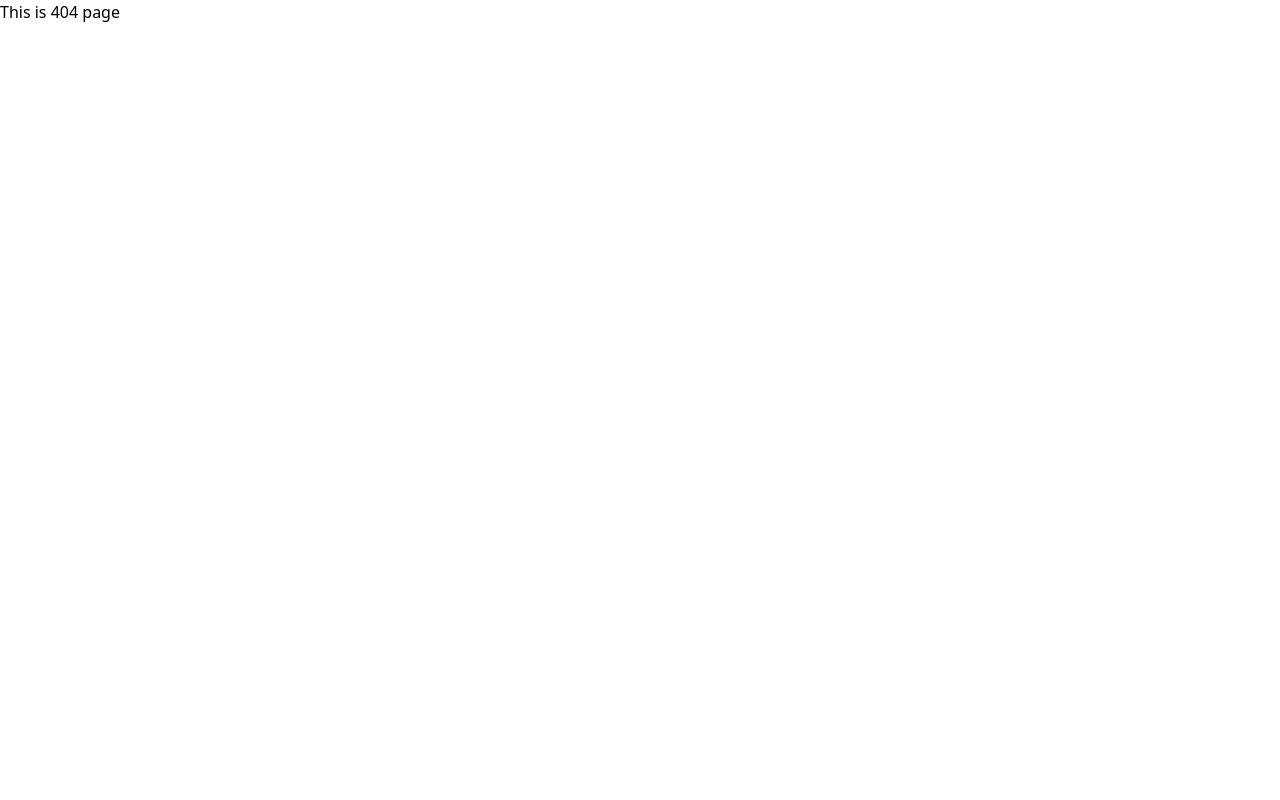
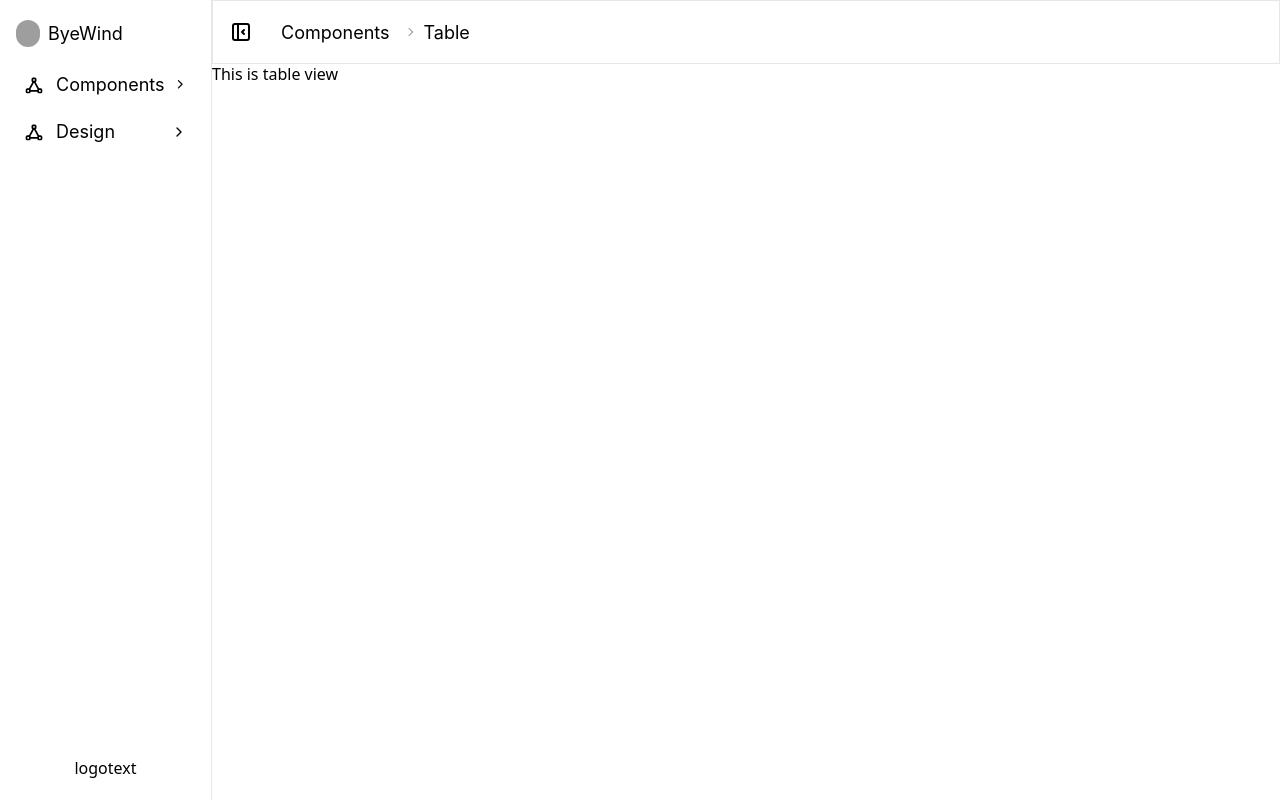
Before and after one commit to dangdinhtai0001/friday-project, a Vue app: page /components/table in a window 1280 px wide. Before the commit this address had no page. Built offline with nearby package versions, Linux system fonts and the light colour scheme; grey boxes are pictures that could not be loaded.

Commit message:
feat: initial table view

```diff
--- a/src/layouts/dashboard/left-sidebar/menu.vue
+++ b/src/layouts/dashboard/left-sidebar/menu.vue
@@ -13,6 +13,17 @@ import IconVectorTriangle from '@/assets/icons/vector-triangle.svg'
 
 // JSON cấu hình
 const menuItems = [
+  {
+    label: 'Components',
+    icon: IconVectorTriangle,
+    iconClass: 'w-20',
+    children: [
+      {
+        label: 'Tables',
+        route: '/components/table'
+      }
+    ]
+  },
   {
     label: 'Design',
     icon: IconVectorTriangle,
--- a/src/router/_router.ts
+++ b/src/router/_router.ts
@@ -5,6 +5,7 @@ import Layouts from '@/layouts/index.vue'
 
 import { designSystemRoute } from './design-system'
 import { homeRoute } from './home'
+import { componentRoute } from './components'
 
 export const constantRoutes: RouteRecordRaw[] = [
   {
@@ -37,7 +38,8 @@ export const constantRoutes: RouteRecordRaw[] = [
   },
   //   ----------------------------------------------------------------
   designSystemRoute,
-  homeRoute
+  homeRoute,
+  componentRoute
 ]
 
 export const dynamicRoutes: RouteRecordRaw[] = []
--- /dev/null
+++ b/src/router/components.ts
@@ -0,0 +1,20 @@
+import Layouts from '@/layouts/index.vue'
+
+export const componentRoute = {
+  path: '/components',
+  redirect: '/components/table',
+  component: Layouts,
+  meta: {
+    title: 'Components'
+  },
+  children: [
+    {
+      path: 'table',
+      component: () => import('@/views/components/tables/index.vue'),
+      name: 'Table',
+      meta: {
+        title: 'Table'
+      }
+    }
+  ]
+}
--- /dev/null
+++ b/src/views/components/tables/index.vue
@@ -0,0 +1,3 @@
+<template>
+  <div>This is table view</div>
+</template>
```
Also changed, not shown: 1 other file (tests, documents, lock files or other folders).
